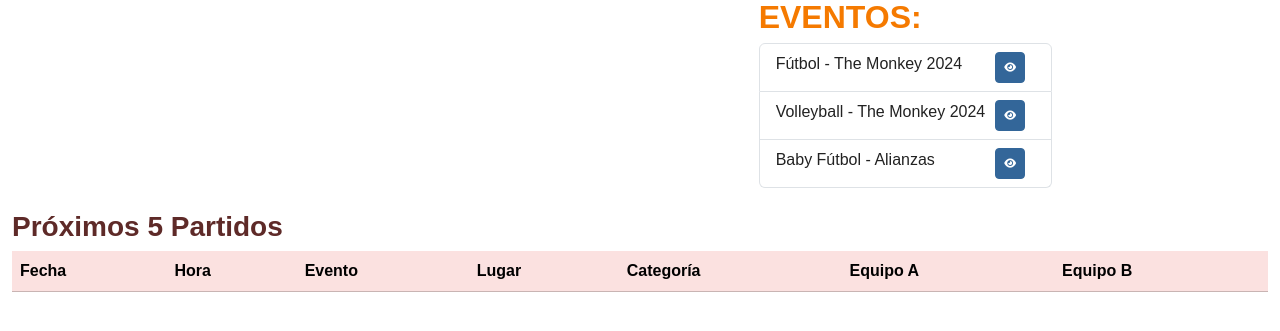
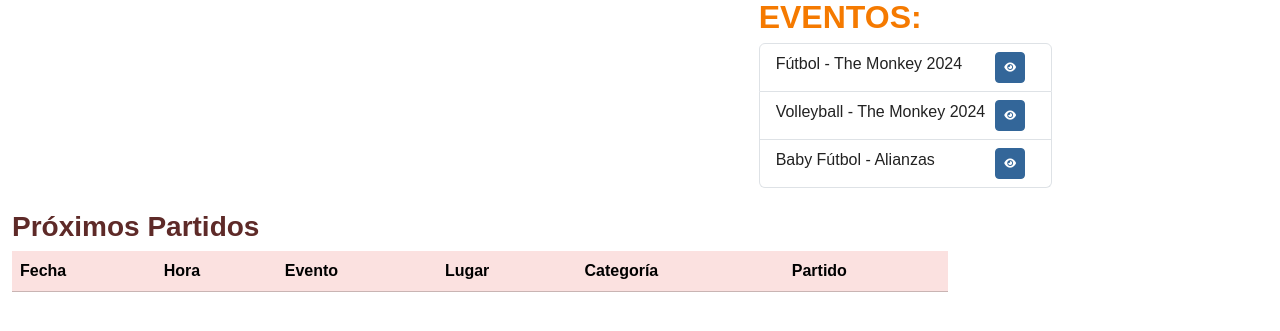
Before and after one commit to DCC-CC4401/2024-1-CC4401-1-grupo-8, a Django app: template quienvaganando/templates/quienvaganando/overview_torneo.html in a window 1280 px wide. Shown: the part 193-524 px from the top of the page. Run offline with Django 3.2, Linux system fonts and the light colour scheme; the template is opened without the code that fills it: values that come from a table or form of the project are taken from there, others are empty; data comes from the database, SQL or seed files in the repository; some libraries are stand-ins or nearby versions; some web fonts are replaced.

Commit message:
Editar tabla de próximos partidos
Hacer la tabla un poco más pequeña, y reemplazar las dos columnas con los equipos por una sola columna que diga "Partido". Además se cambia el nombre de la tabla.

```diff
--- a/quienvaganando/templates/quienvaganando/overview_torneo.html
+++ b/quienvaganando/templates/quienvaganando/overview_torneo.html
@@ -15,6 +15,12 @@
     overflow-x: auto;
     overflow-y: auto;
     max-height: 350px;
+  }
+  .table-container{
+    width: 100%;
+    overflow-x: auto;
+    overflow-y: auto;
+    max-height: 300px;
   }
  .button-container {
   position: relative;
@@ -95,8 +101,9 @@
 
     <div class="row mt-4">
       <!-- Columna para los próximos partidos -->
-      <div class="col-12" style="font-family: 'DM Sans', sans-serif;">
-        <h4 class="text-primary-emphasis fs-3" >Próximos 5 Partidos</h4>
+      <div class="col-9" style="font-family: 'DM Sans', sans-serif;">
+        <h4 class="text-primary-emphasis fs-3" >Próximos Partidos</h4>
+        <div class="table-container">
           <table class="table ">
             <thead>
               <tr class="table-primary">
@@ -105,8 +112,7 @@
                 <th scope="col">Evento</th>
                 <th scope="col">Lugar</th>
                 <th scope="col">Categoría</th>
-              <th scope="col">Equipo A</th>
-              <th scope="col">Equipo B</th>
+                <th scope="col">Partido</th>
               </tr>
             </thead>
             <tbody>
@@ -117,8 +123,7 @@
                 <td class="fs-5">{{ partido.nombre_evento }}</td>
                 <td class="fs-5">{{ partido.lugar }}</td>
                 <td class="fs-5">{{ partido.categoria }}</td>
-              <td class="fs-5">{{ partido.nombre_equipo_a }}</td>
-              <td class="fs-5">{{ partido.nombre_equipo_b }}</td>
+                <td class="fs-5">{{ partido.nombre_equipo_a }} vs. {{ partido.nombre_equipo_b }}</td>
               </tr>
               {% endfor %}
             </tbody>
@@ -126,6 +131,7 @@
         </div>
       </div>
     </div>
+  </div>
 
 </body>
 
```
Lines whose indentation alone changed are shown as unchanged.
